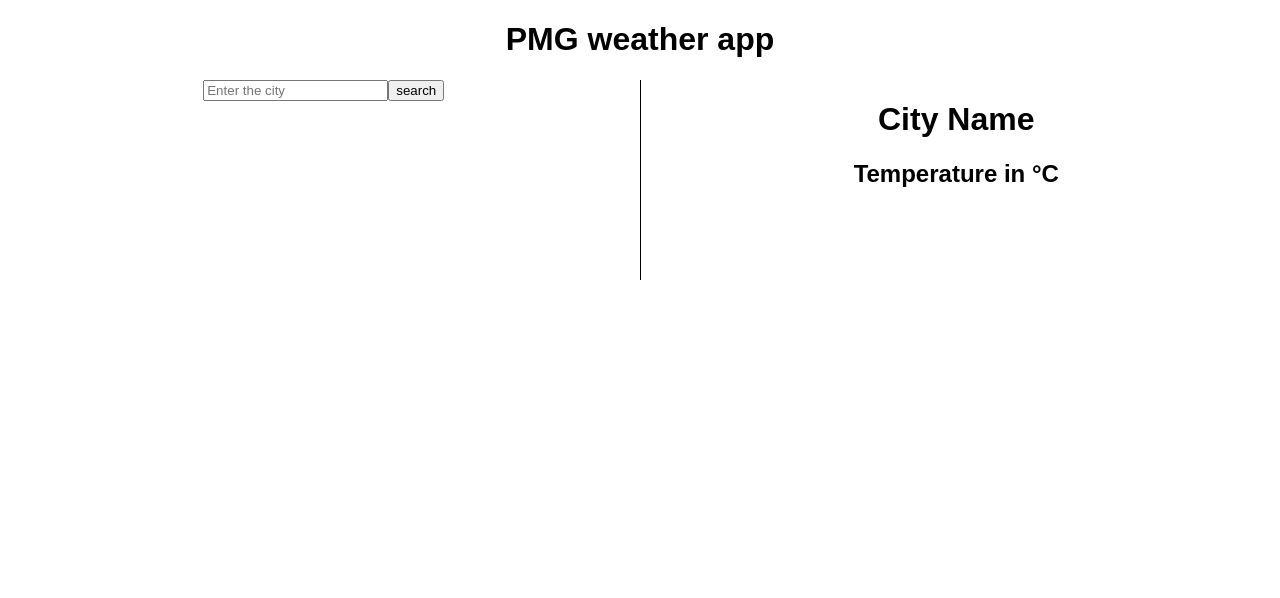
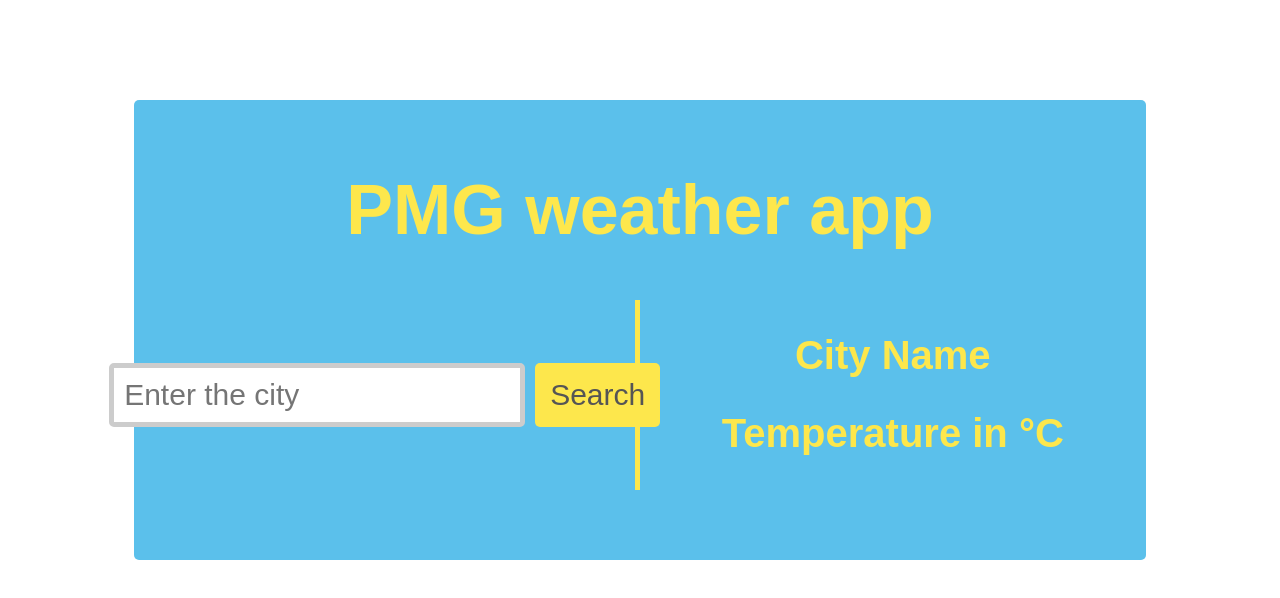
Before and after one commit to akio-q/pmg-weather-app, a React (Create React App) app: page / in a window 1280 px wide. Shown: the top 598 px of the page. Built offline with nearby package versions, Linux system fonts and the light colour scheme.

Commit message:
add some styles

```diff
--- a/src/App.js
+++ b/src/App.js
@@ -30,11 +30,13 @@ function App() {
       <h1>PMG weather app</h1>
       <div className="container">
         <div className="left-panel">
-          <input id="search"
+          <input
+            id="search"
+            type="text"
             value={city}
             onChange={(e) => setCity(e.target.value)}
             placeholder='Enter the city' />
-          <button onClick={updateWeather}>search</button>
+          <button onClick={updateWeather}>Search</button>
         </div>
 
         <div className="right-panel">
@@ -54,7 +56,7 @@ const VisibleContent = ({displayCity, temperature, error}) => {
 
   return (
     <>
-      <h1>{!displayCity ? 'City Name' : displayCity}</h1>
+      <h2>{!displayCity ? 'City Name' : displayCity}</h2>
       <h2>{temperature ? `${temperature}°C` : 'Temperature in °C'}</h2>
     </>
   )
--- a/src/styles.css
+++ b/src/styles.css
@@ -1,18 +1,67 @@
 .App {
     font-family: sans-serif;
     text-align: center;
+    width: 80%;
+    margin: 100px auto;
+    background-color: #5BC0EB;
+    border-radius: 5px;
+    padding: 70px 0 70px 0;
 }
 
 .container {
-    display: flex;
-    min-height: 200px;
+    display: grid;
+    grid-template-columns: repeat(2, 50%);
 }
 
 .left-panel {
-    flex: 1;
-    border-right: 1px solid black;
+    display: flex;
+    justify-content: center;
+    align-items: center;
+    border-right: 5px solid #FDE74C;
 }
 
 .right-panel {
     flex: 1;
 }
+
+input[type="text"] {
+    font-size: 30px;
+    color: #555;
+    padding: 10px;
+    border-radius: 5px;
+    border: 5px solid #ccc;
+    transition: border-color 0.2s ease-in-out;
+    margin-right: 10px;
+}
+
+input[type="text"]:focus {
+    outline: none;
+    border-color: #FDE74C;
+}
+
+button {
+    font-size: 30px;
+    color: #555;
+    padding: 15px;
+    border-radius: 5px;
+    border: none;
+    background-color: #FDE74C;
+    cursor: pointer;
+    transition: 0.3s;
+}
+
+button:hover {
+    background-color: #e0ce4c;
+}
+
+h1 {
+    font-size: 70px;
+    margin: 0;
+    margin-bottom: 50px;
+    color: #FDE74C;
+}
+
+h2 {
+    font-size: 40px;
+    color: #FDE74C;
+}
```
